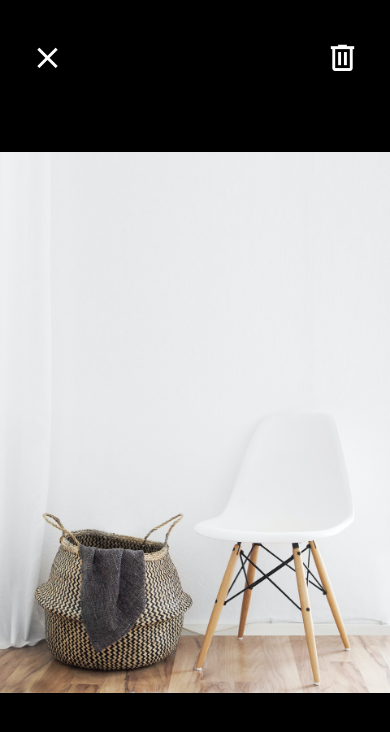
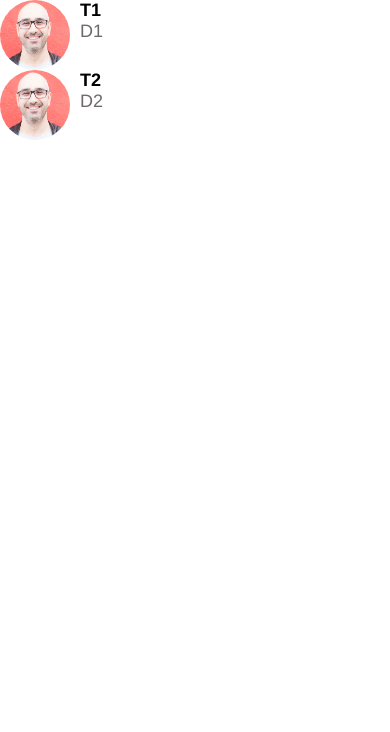
Before and after one commit to Out-A-Time/tutorial-mosh_hamedani-rn-done_with_it, a React Native app: screen / in a window 390 px wide. Shown: the top 732 px of the page. Built offline with nearby package versions, Linux system fonts and the light colour scheme.

Commit message:
5.3- Extracting the Screen Component - done01

```diff
--- a/App.js
+++ b/App.js
@@ -12,6 +12,8 @@
 import AppButton from "./app/components/AppButton";
 import Card from "./app/components/Card";
 import ListingDetailsScreen from "./app/screens/ListingDetailsScreen";
+import ListItem from "./app/components/ListItem";
+import MessagesScreen from "./app/screens/MessagesScreen";
 
 export default function App() {
   // return <ListingDetailsScreen />;
@@ -25,7 +27,9 @@
   //   </View>
   // );
   // return <WelcomeScreen />;
-  return <ViewImageScreen />;
+  // return <ViewImageScreen />;
+  return <MessagesScreen />;
+
   // return (
   //   <View>
   //     <AppButton title="Login" onPress={() => console.log("Tapped")} />
--- /dev/null
+++ b/app/components/Screen.js
@@ -0,0 +1,14 @@
+import { StyleSheet, Platform, StatusBar, SafeAreaView } from "react-native";
+import React from "react";
+
+const Screen = ({ children }) => {
+  return <SafeAreaView style={styles.screen}>{children}</SafeAreaView>;
+};
+
+export default Screen;
+
+const styles = StyleSheet.create({
+  screen: {
+    paddingTop: Platform.OS === "android" ? StatusBar.currentHeight + 5 : 0,
+  },
+});
--- a/app/screens/MessagesScreen.js
+++ b/app/screens/MessagesScreen.js
@@ -1,12 +1,48 @@
-import { FlatList, StyleSheet, Text, View } from "react-native";
+import { FlatList, StyleSheet, Platform, StatusBar } from "react-native";
 import React from "react";
+import ListItem from "../components/ListItem";
+import Screen from "../components/Screen";
+// import Constants from "expo-constants";
+
+// console.log(Constants);
+
+const messages = [
+  {
+    id: 1,
+    title: "T1",
+    description: "D1",
+    image: require("../assets/mosh.jpg"),
+  },
+  {
+    id: 2,
+    title: "T2",
+    description: "D2",
+    image: require("../assets/mosh.jpg"),
+  },
+];
 
 const MessagesScreen = () => {
   return (
-<FlatList>
+    <Screen>
+      <FlatList
+        data={messages}
+        keyExtractor={(message) => message.id.toString()}
+        renderItem={({ item }) => (
+          <ListItem
+            title={item.title}
+            subTitle={item.description}
+            image={item.image}
+          />
+        )}
+      />
+    </Screen>
   );
 };
 
 export default MessagesScreen;
 
-const styles = StyleSheet.create({});
+const styles = StyleSheet.create({
+  screen: {
+    paddingTop: Platform.OS === "android" ? StatusBar.currentHeight : 0,
+  },
+});
--- a/package.json
+++ b/package.json
@@ -11,6 +11,7 @@
   "dependencies": {
     "@react-native-community/hooks": "^3.0.0",
     "expo": "~49.0.15",
+    "expo-constants": "^15.4.5",
     "expo-status-bar": "~1.6.0",
     "react": "18.2.0",
     "react-native": "^0.73.2"
```
Also changed, not shown: 1 other file (tests, documents, lock files or other folders).
